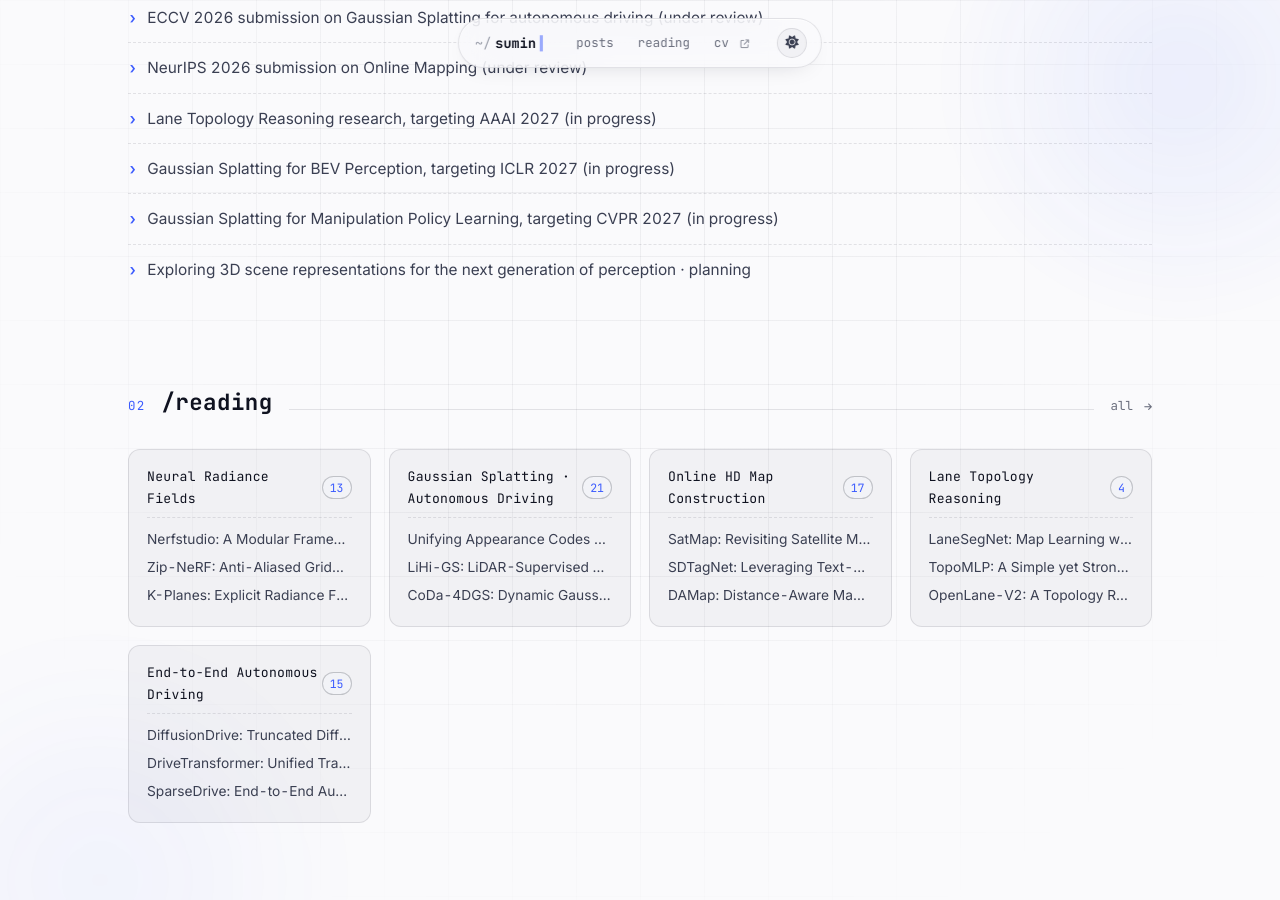
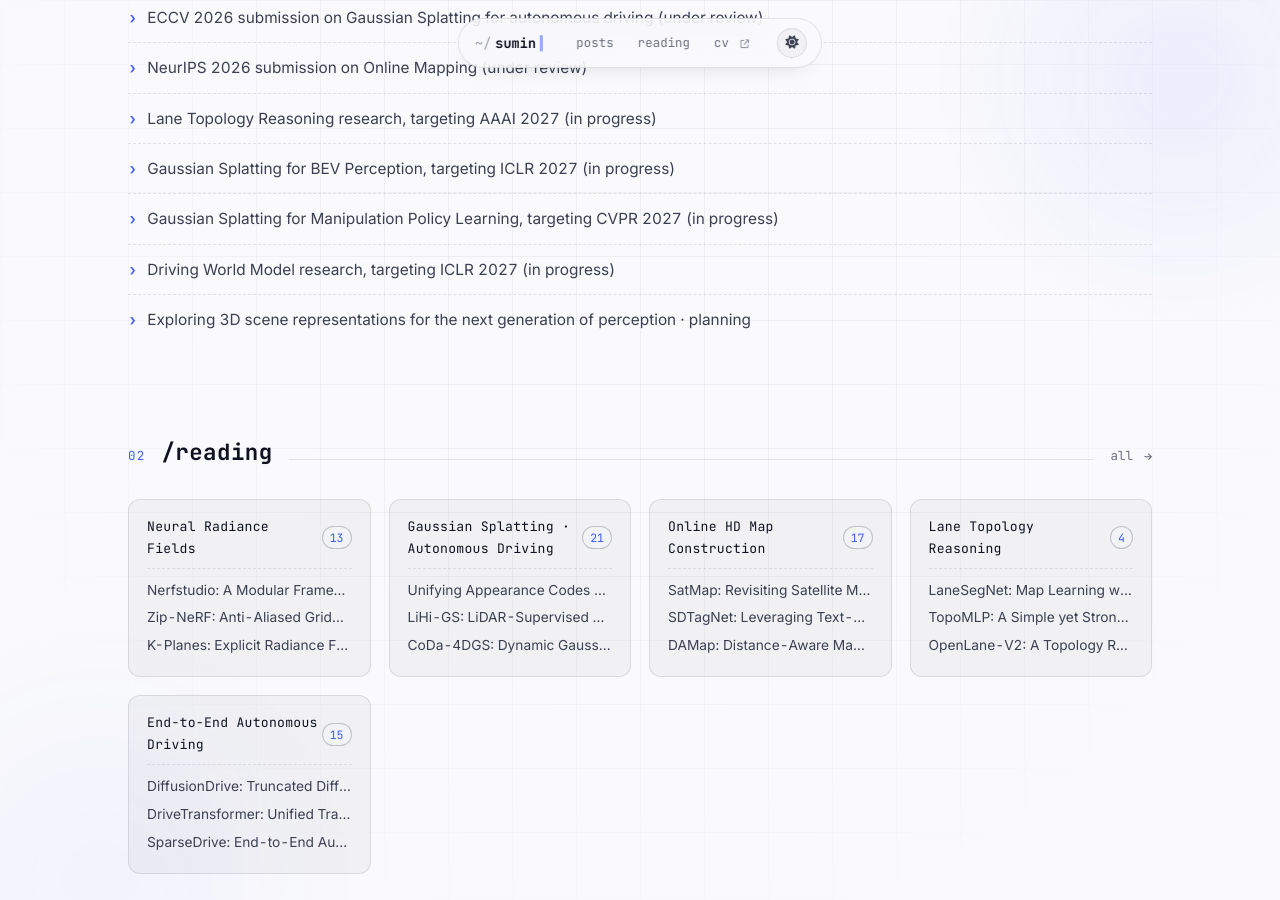
Before and after one commit to sumin1ee/sumin1ee.github.io, a Jekyll site: the page built from index.html, in a window 1280 px wide and 900 px high, scrolled down 803 px. Built offline with Jekyll 4.4.1, drawn with Linux system fonts in a browser that asks for light colours; the list of posts is cut into pages by our own code.

Commit message:
Add Driving World Model research entry for ICLR 2027

```diff
--- a/_data/now.yml
+++ b/_data/now.yml
@@ -5,4 +5,5 @@ items:
   - "Lane Topology Reasoning research, targeting AAAI 2027 (in progress)"
   - "Gaussian Splatting for BEV Perception, targeting ICLR 2027 (in progress)"
   - "Gaussian Splatting for Manipulation Policy Learning, targeting CVPR 2027 (in progress)"
+  - "Driving World Model research, targeting ICLR 2027 (in progress)"
   - "Exploring 3D scene representations for the next generation of perception · planning"
```
